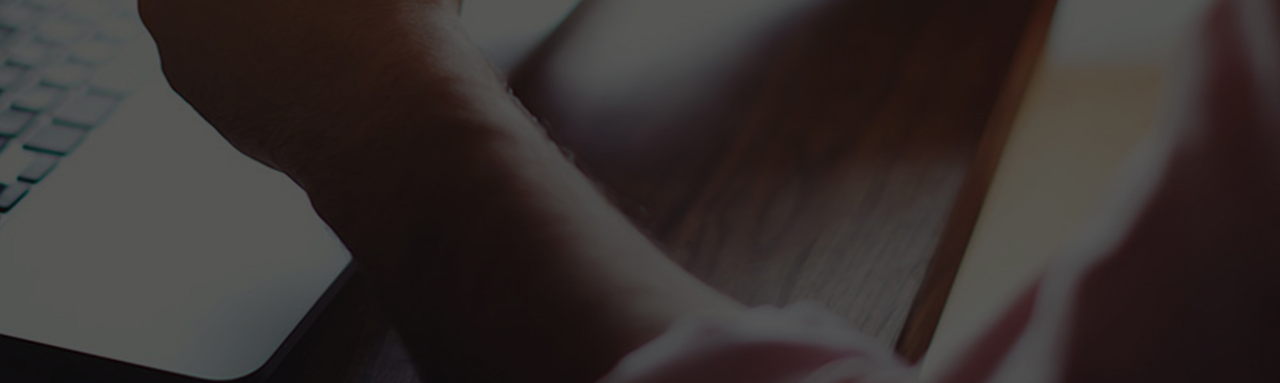
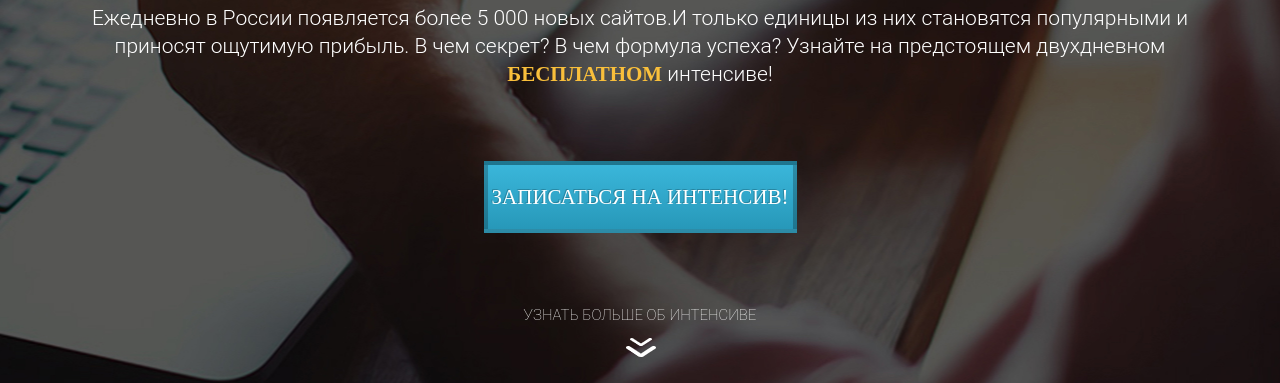
Before and after one commit to sara061/wordpress, a plain HTML site: page index.html in a window 1280 px wide. Shown: the part 417-800 px from the top of the page. Drawn offline with Linux system fonts and the light colour scheme.

Commit message:
docs:finish header in index.html

```diff
--- a/css/style.css
+++ b/css/style.css
@@ -15,11 +15,11 @@
   padding: 39px 0 62px 0;
 }
 
-.logo .logo_img{
+.logo .logo_img {
     display: block;
     margin: 0 auto;
 }
-.logo .logo_text{
+.logo .logo_text {
     color: #FFFFFF;
     font-family: 'Roboto';
     font-style: normal;
@@ -29,3 +29,89 @@
     text-align: center;
     margin-top: 14px;
 }
+
+h1 {
+    margin-top: 53px;
+}
+
+h2 .title {
+    margin-top: 30px;
+}
+
+.title {
+    color: #F9BF3B;
+    font-family: 'Roboto';
+    font-style: normal;
+    font-weight: 900;
+    font-size: 41px;
+    line-height: 41px;
+    text-align: center;
+}
+
+.simple .title_big {
+    color: white;
+    font-family: 'Roboto';
+    font-style: normal;
+    font-weight: 900;
+    font-size: 80px;
+    text-align: center;
+    margin-top: 21px;
+
+}
+
+.promo .promo_text {
+    padding: 0 13px;
+    padding-top: 23px;
+    font-family: "Roboto Light";
+    font-style: normal;
+    font-weight: 300;
+    font-size: 21px;
+    line-height: 28px;
+    text-align: center;
+    color: white;
+}
+
+.promo .promo_text span {
+    color: #F9BF3B;
+    font-family: "Roboto-Bold";
+    font-weight: 700;
+}
+
+.promo .promo_btn {
+    display: block;
+    margin: 73px auto;
+    width: 313px;
+    height: 72px;
+    background-image: linear-gradient(to top, #2798B9 0%, #3AB6DA 100%);
+    box-shadow: inset 0 0 0 rgba(0, 0, 0, 0.18);
+    border: 4px solid rgba(0, 0, 0, 0.23);
+    font-family: "RobotoCondensed";
+    font-size: 21px;
+    align-items: center;
+    text-align: center;
+    text-transform: uppercase;
+    color: #FFFFFF;
+    text-shadow: -1px -1px 0px rgba(0, 0, 0, 0.22);
+    cursor: pointer;
+    outline: none;
+}
+
+.more {
+    margin-top: 73px;
+}
+
+.more .more_text {
+    font-family: 'Roboto';
+    font-style: normal;
+    font-weight: 100;
+    font-size: 15px;
+    text-align: center;
+    text-transform: uppercase;
+    color: #FFFFFF;
+}
+
+.more .more_img {
+    display: block;
+    margin: 13px auto;
+
+}
--- a/index.html
+++ b/index.html
@@ -1,5 +1,6 @@
 <!DOCTYPE html>
 <html lang="ru">
+
 <head>
     <meta charset="UTF-8">
     <meta http-equiv="X-UA-Compatible" content="IE=edge">
@@ -7,14 +8,34 @@
     <title>Wordpress интенсив</title>
     <link rel="stylesheet" href="../wordpress/css/style.css">
 </head>
+
 <body>
     <section class="promo">
         <div class="container">
             <div class="logo">
-                <img class ="logo_img" src="../wordpress/img/logo/logo.png" alt="logo_logo.img">
+                <img class="logo_img" src="../wordpress/img/logo/logo.png" alt="logo_logo.img">
                 <div class="logo_text">WordPress интенсив</div>
+            </div>
+            <h1 class="title">Создать свой сайт на WordPress</h1>
+            <div class="simple">
+                <h2 class="title_big">это просто!</h2>
+                <div class="line"></div>
+            </div>
+            <h2 class="title">Куда сложнее сделать это правильно!</h2>
+
+            <div class="promo_text">
+                Ежедневно в России появляется более 5 000 новых сайтов.И только единицы из них становятся популярными и приносят ощутимую прибыль. В чем секрет? В чем формула успеха? Узнайте на предстоящем двухдневном <span>БЕСПЛАТНОМ</span> интенсиве!
+            </div>
+
+            <button class="promo_btn">
+                Записаться на интенсив!
+            </button>
+            <div class="more">
+                <div class="more_text">узнать больше об интенсиве</div>
+                <img src="./img/down.png" alt="down_img" class="more_img">
             </div>
         </div>
     </section>
 </body>
+
 </html>
```
